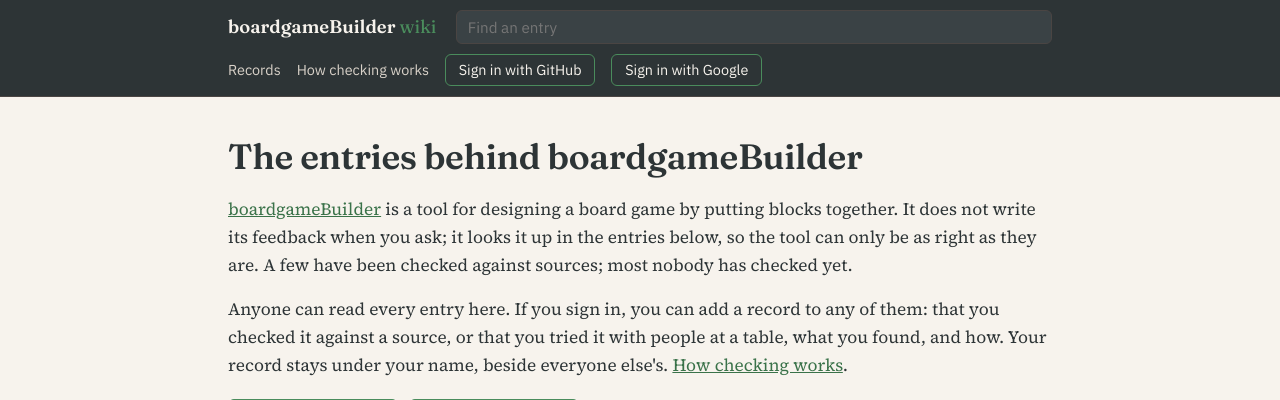
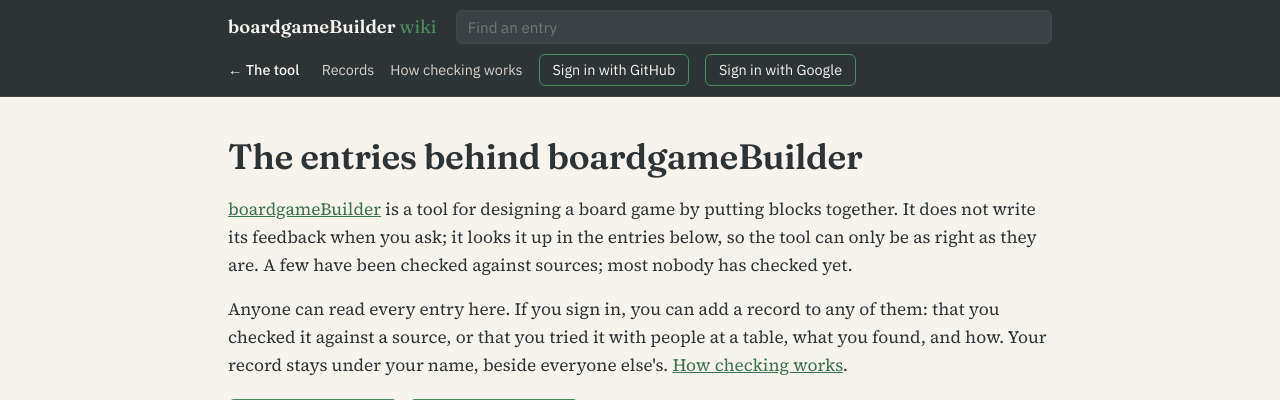
Before and after one commit to prayasabhinav/boardgame-builder, a FastAPI app: page / in a window 1280 px wide. Shown: the top 400 px of the page. Run offline with FastAPI, Linux system fonts and the light colour scheme; data that the repository does not hold is empty; parts of the project's set-up code (start-up, migrations or seed data) failed here and were passed over.

Commit message:
Link back to the tool from the wiki's top bar

```diff
--- a/wiki/static/wiki.css
+++ b/wiki/static/wiki.css
@@ -23,6 +23,7 @@ a:hover { color: var(--accent); }
 .find { flex: 1 1 12rem; }
 /* The links take a row of their own under the name and search, so every row starts on the same edge as the page */
 .top nav { flex-basis: 100%; }
+.top nav .to-tool { color: var(--light); font-weight: 500; margin-right: 0.4rem; }
 .find input { width: 100%; font: 0.95rem var(--font-ui); padding: 0.4rem 0.7rem; border-radius: 6px; border: 1px solid var(--border-dark); background: #3a4245; color: var(--light); }
 .top nav { display: flex; flex-wrap: wrap; gap: 0.4rem 1rem; align-items: center; font: 0.9rem var(--font-ui); }
 .top nav a, .me { color: #d9d2c9; text-decoration: none; }
--- a/wiki/templates/base.html
+++ b/wiki/templates/base.html
@@ -29,6 +29,7 @@
         <input type="search" name="q" value="{{ q or '' }}" placeholder="Find an entry" aria-label="Find an entry">
       </form>
       <nav>
+        <a class="to-tool" href="https://boardgame.blevn.xyz">← The tool</a>
         <a href="/records">Records</a>
         <a href="/about">How checking works</a>
         {% if user %}
```
Also changed, not shown: CHANGELOG.md.
